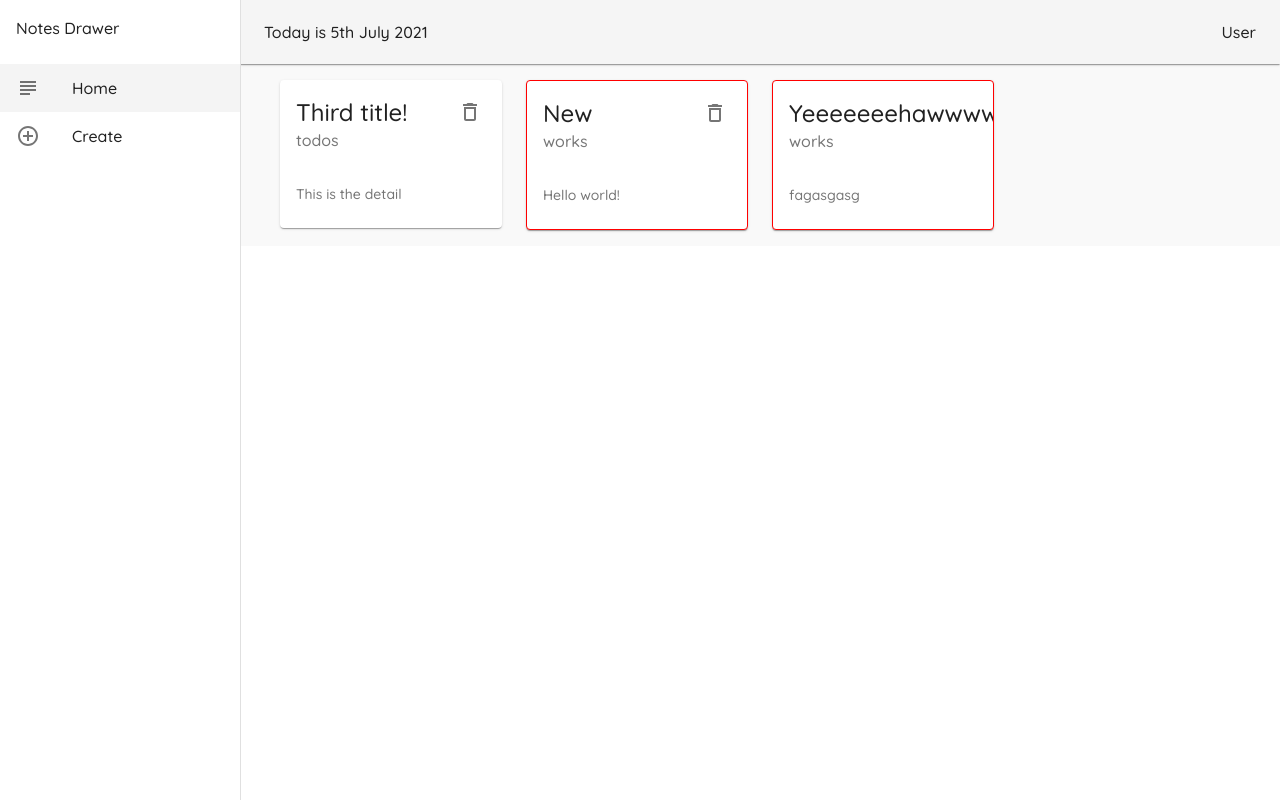
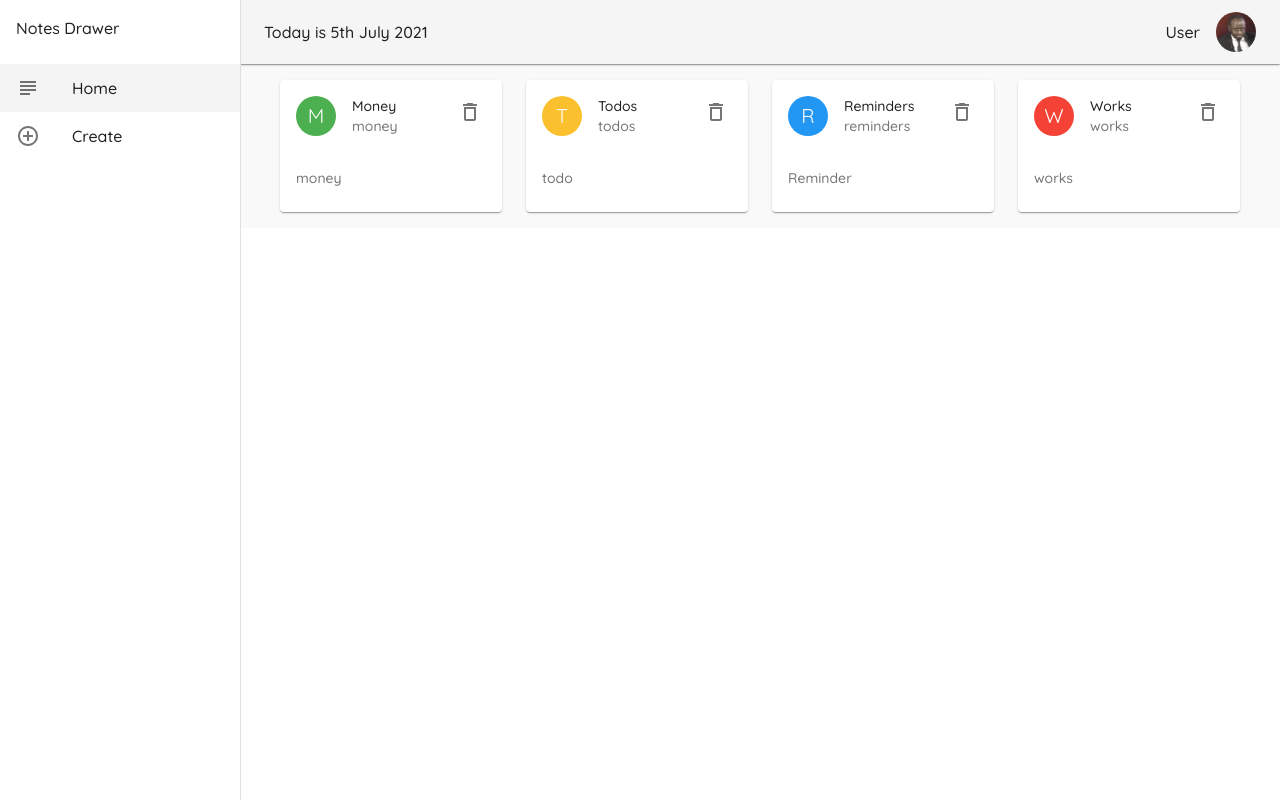
Before and after one commit to dragonregure/material-ui-tut, a React (Create React App) app: page / in a window 1280 px wide. Built offline with nearby package versions, Linux system fonts and the light colour scheme; data requests are answered from the project's data file.

Commit message:
lesson-17-avatar

```diff
--- a/data/db.json
+++ b/data/db.json
@@ -1,22 +1,28 @@
 {
   "notes": [
     {
-      "id": 3,
-      "title": "Third title!",
-      "detail": "This is the detail",
-      "category": "todos"
+      "title": "Money",
+      "detail": "money",
+      "category": "money",
+      "id": 1
     },
     {
-      "title": "New",
-      "detail": "Hello world!",
+      "title": "Todos",
+      "detail": "todo",
+      "category": "todos",
+      "id": 2
+    },
+    {
+      "title": "Reminders",
+      "detail": "Reminder",
+      "category": "reminders",
+      "id": 3
+    },
+    {
+      "title": "Works",
+      "detail": "works",
       "category": "works",
       "id": 4
-    },
-    {
-      "title": "Yeeeeeeehawwwwwwwwww",
-      "detail": "fagasgasg",
-      "category": "works",
-      "id": 5
     }
   ]
 }
--- a/src/App.js
+++ b/src/App.js
@@ -2,7 +2,7 @@ import { BrowserRouter as Router, Switch, Route } from 'react-router-dom';
 import Notes from './pages/Notes';
 import Create from './pages/Create';
 import { createMuiTheme, ThemeProvider } from '@material-ui/core';
-import { blue, grey } from '@material-ui/core/colors';
+import { grey } from '@material-ui/core/colors';
 import Layout from './components/Layout';
 
 const customTheme = createMuiTheme({
--- a/src/components/Card.js
+++ b/src/components/Card.js
@@ -6,14 +6,23 @@ import DeleteOutlineOutlinedIcon from '@material-ui/icons/DeleteOutlineOutlined'
 import { CardContent } from '@material-ui/core';
 import { Typography } from '@material-ui/core';
 import { makeStyles } from '@material-ui/core';
+import { Avatar } from '@material-ui/core';
+import { blue, green, red, yellow } from '@material-ui/core/colors';
 
 // Makestyles using conditional data
 const useStyles = makeStyles({
-    work: {
-        border: (data) => {
+    avatar: {
+        backgroundColor: (data) => {
             if(data.category === 'works') {
-                return '1px solid red';
+                return red[500];
             }
+            if(data.category === 'money') {
+                return green[500];
+            }
+            if(data.category === 'todos') {
+                return yellow[700];
+            }
+            return blue[500];
         }
     }
 });
@@ -22,8 +31,11 @@ const CardComponent = ({ data, doDelete }) => {
     const classes = useStyles(data);
     return(
         <div>
-            <BaseCard elevation={1} className={classes.work}>
+            <BaseCard elevation={1}>
                 <CardHeader
+                    avatar={
+                        <Avatar className={classes.avatar}>{data.category[0].toUpperCase()}</Avatar>
+                    }
                     title={data.title}
                     subheader={data.category}
                     action={
--- a/src/components/Layout.js
+++ b/src/components/Layout.js
@@ -8,6 +8,7 @@ import SubjectOutlinedIcon from '@material-ui/icons/SubjectOutlined';
 import AddCircleOutlineOutlinedIcon from '@material-ui/icons/AddCircleOutlineOutlined';
 import { useHistory, useLocation } from 'react-router';
 import { format } from 'date-fns';
+import { Avatar } from '@material-ui/core';
 
 const drawerWidth = 240;
 const menuItems = [
@@ -51,6 +52,9 @@ const useStyles = makeStyles((theme) => ({
     toolBar: theme.mixins.toolbar,
     date: {
         flexGrow: 1
+    },
+    avatar: {
+        marginLeft: theme.spacing(2)
     }
 }));
 
@@ -65,6 +69,7 @@ const Layout = ({ children }) => {
                 <Toolbar>
                     <Typography className={classes.date}>Today is { format(new Date(), 'do MMMM yyyy') }</Typography>
                     <Typography>User</Typography>
+                    <Avatar src="/wrug.jpeg" className={classes.avatar} />
                 </Toolbar>
             </AppBar>
 
```
Also changed, not shown: public/wrug.jpeg (added), src/assets/images/wrug.jpeg (added).
